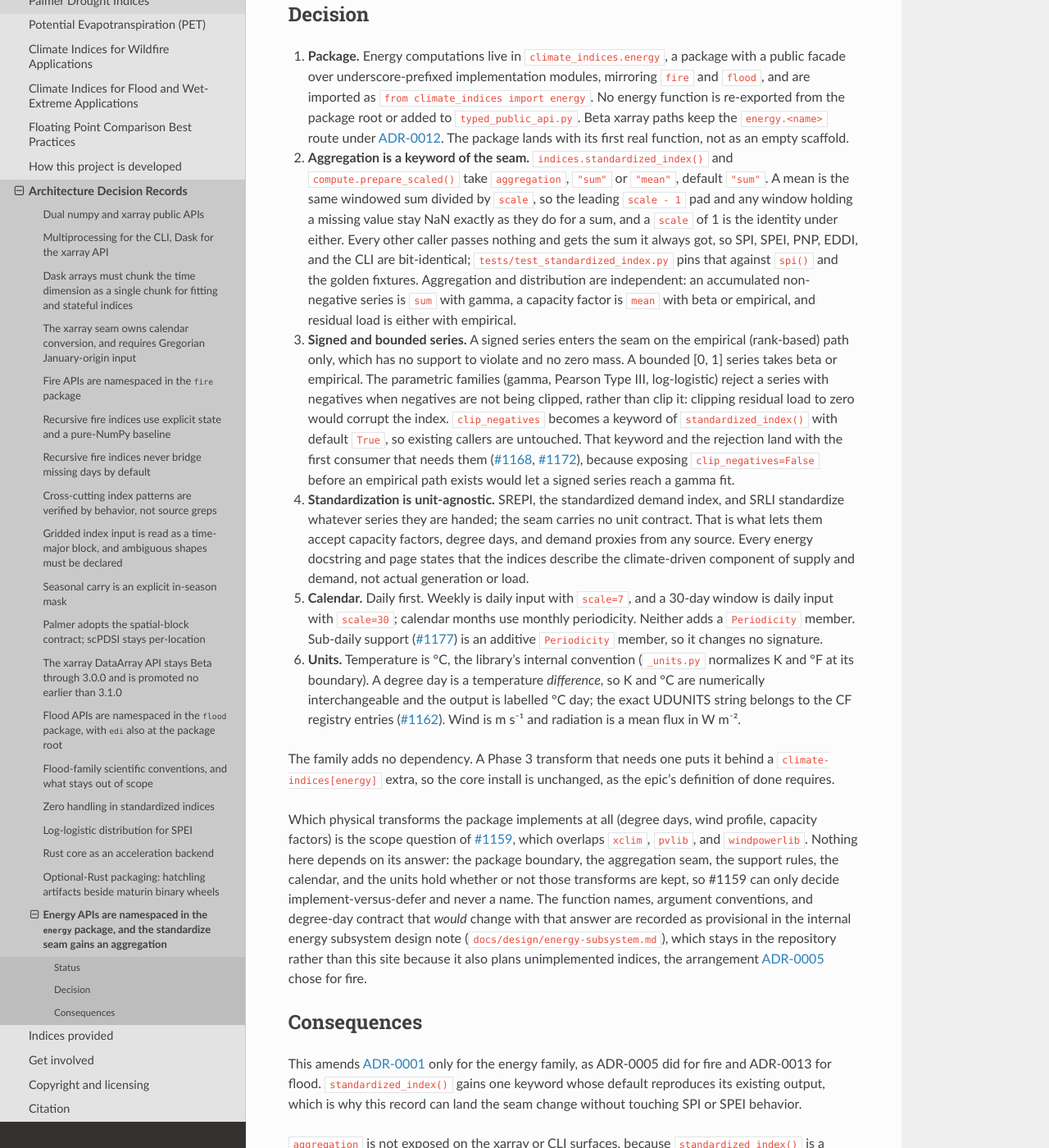
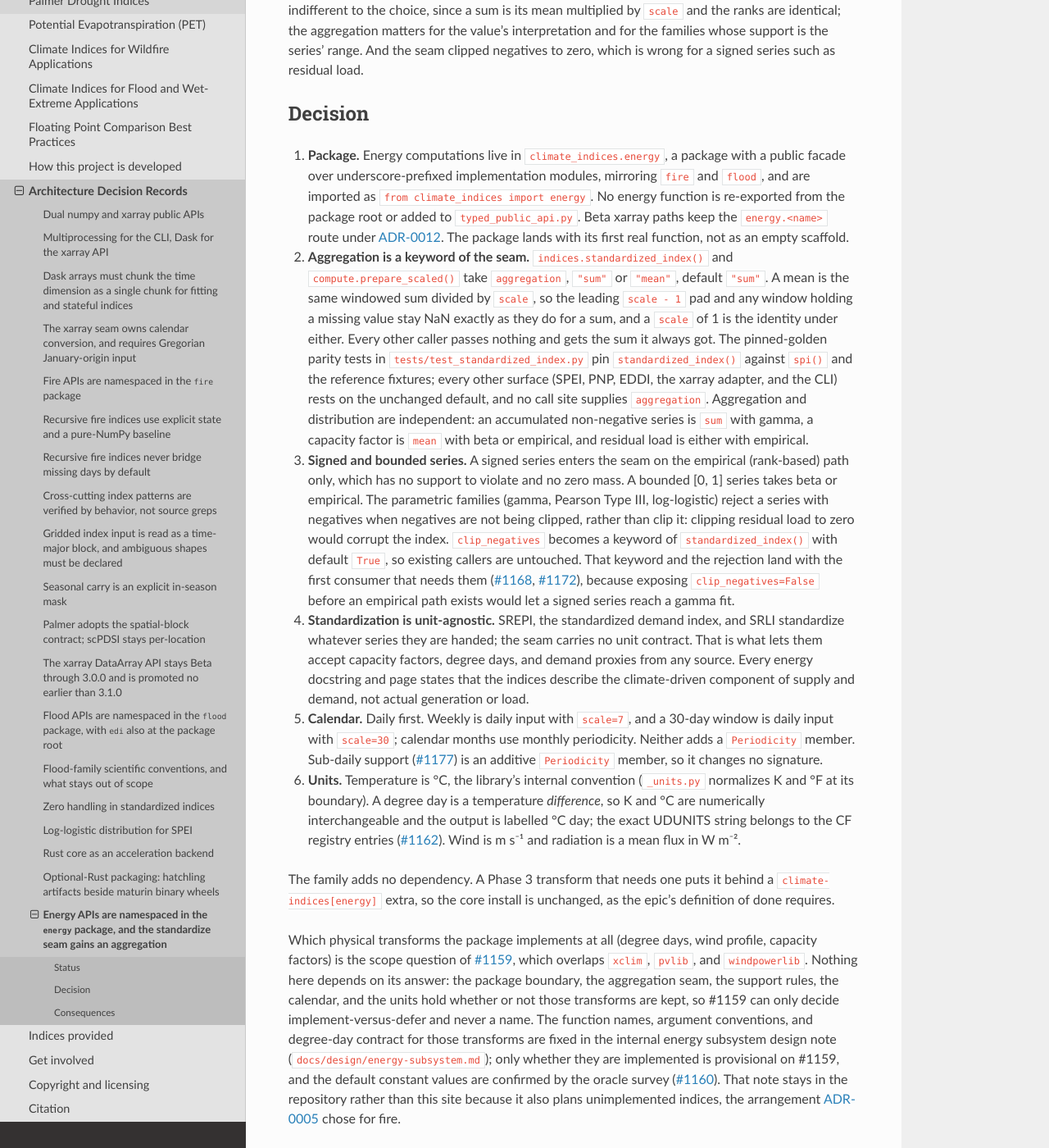
Before and after one commit to monocongo/climate_indices, a Sphinx documentation site: the page built from docs/adr/0019-energy-module-api-and-aggregation.md, in a window 1280 px wide and 1400 px high, scrolled down 763 px. Shown: the whole window at 82% size. Built offline with Sphinx 7.4.7 and the Read the Docs theme 3.1.0, drawn with Linux system fonts in a browser that asks for light colours; some of the changed text lies outside the part shown.

Commit message:
docs(adr): tighten the energy aggregation rationale and contract scope
Review fallout, all documentation. The capacity-factor argument no longer calls the
sum categorically wrong: a rank-based standardization is indifferent to the choice
(a sum is the mean times scale, so the ranks are identical), and the aggregation
matters for what the value means and for a support-constrained family such as beta.
The claim that empirical is the only family valid for a signed series was false — the
parametric transforms transform a signed series when given parameters whose support
covers it — so it is now stated as the energy API restriction it is.

Also resolves a contradiction with #1159: names are fixed, and only whether the
transforms are implemented is provisional. The parity-test citation no longer implies
the golden fixtures cover SPEI, PNP, EDDI, and the CLI, which rest on the unchanged
default at their own call sites.

Refs #1158

```diff
--- a/docs/adr/0019-energy-module-api-and-aggregation.md
+++ b/docs/adr/0019-energy-module-api-and-aggregation.md
@@ -22,10 +22,15 @@
 `compute.py`, whose top-level names it would crowd.
 
 `indices.standardized_index()` cannot carry the standardized energy indices as it
-stood. It *summed* the series over `scale`, which is right for accumulated
-precipitation and wrong for a capacity factor: a week's mean stays in [0, 1], a week's
-sum does not. And it clipped negatives to zero, which is wrong for a signed series such
-as residual load.
+stood. It *summed* the series over `scale`, which is right for accumulated precipitation
+but not for a capacity factor. A mean keeps the accumulated value in the series' own
+range — a week's mean stays in [0, 1] where a week's sum does not — which both preserves
+what the number means (a fraction of capacity) and keeps a support-constrained family
+such as beta fittable to it. A rank-based standardization is indifferent to the choice,
+since a sum is its mean multiplied by `scale` and the ranks are identical; the
+aggregation matters for the value's interpretation and for the families whose support is
+the series' range. And the seam clipped negatives to zero, which is wrong for a signed
+series such as residual load.
 
 ## Decision
 
@@ -42,9 +47,11 @@
    `"sum"`. A mean is the same windowed sum divided by `scale`, so the leading
    `scale - 1` pad and any window holding a missing value stay NaN exactly as they do
    for a sum, and a `scale` of 1 is the identity under either. Every other caller passes
-   nothing and gets the sum it always got, so SPI, SPEI, PNP, EDDI, and the CLI are
-   bit-identical; `tests/test_standardized_index.py` pins that against `spi()` and the
-   golden fixtures. Aggregation and distribution are independent: an accumulated
+   nothing and gets the sum it always got. The pinned-golden parity tests in
+   `tests/test_standardized_index.py` pin `standardized_index()` against `spi()` and the
+   reference fixtures; every other surface (SPEI, PNP, EDDI, the xarray adapter, and the
+   CLI) rests on the unchanged default, and no call site supplies `aggregation`.
+   Aggregation and distribution are independent: an accumulated
    non-negative series is `sum` with gamma, a capacity factor is `mean` with beta or
    empirical, and residual load is either with empirical.
 
@@ -90,11 +97,13 @@
 `xclim`, `pvlib`, and `windpowerlib`. Nothing here depends on its answer: the package
 boundary, the aggregation seam, the support rules, the calendar, and the units hold
 whether or not those transforms are kept, so #1159 can only decide implement-versus-defer
-and never a name. The function names, argument conventions, and degree-day contract
-that *would* change with that answer are recorded as provisional in the internal energy
-subsystem design note (`docs/design/energy-subsystem.md`), which stays in the repository
-rather than this site because it also plans unimplemented indices, the arrangement
-[ADR-0005](./0005-fire-module-api.md) chose for fire.
+and never a name. The function names, argument conventions, and degree-day contract for
+those transforms are fixed in the internal energy subsystem design note
+(`docs/design/energy-subsystem.md`); only whether they are implemented is provisional on
+#1159, and the default constant values are confirmed by the oracle survey
+([#1160](https://github.com/monocongo/climate_indices/issues/1160)). That note stays in
+the repository rather than this site because it also plans unimplemented indices, the
+arrangement [ADR-0005](./0005-fire-module-api.md) chose for fire.
 
 ## Consequences
 
```
Also changed, not shown: docs/design/energy-subsystem.md (+6 -1 lines).
